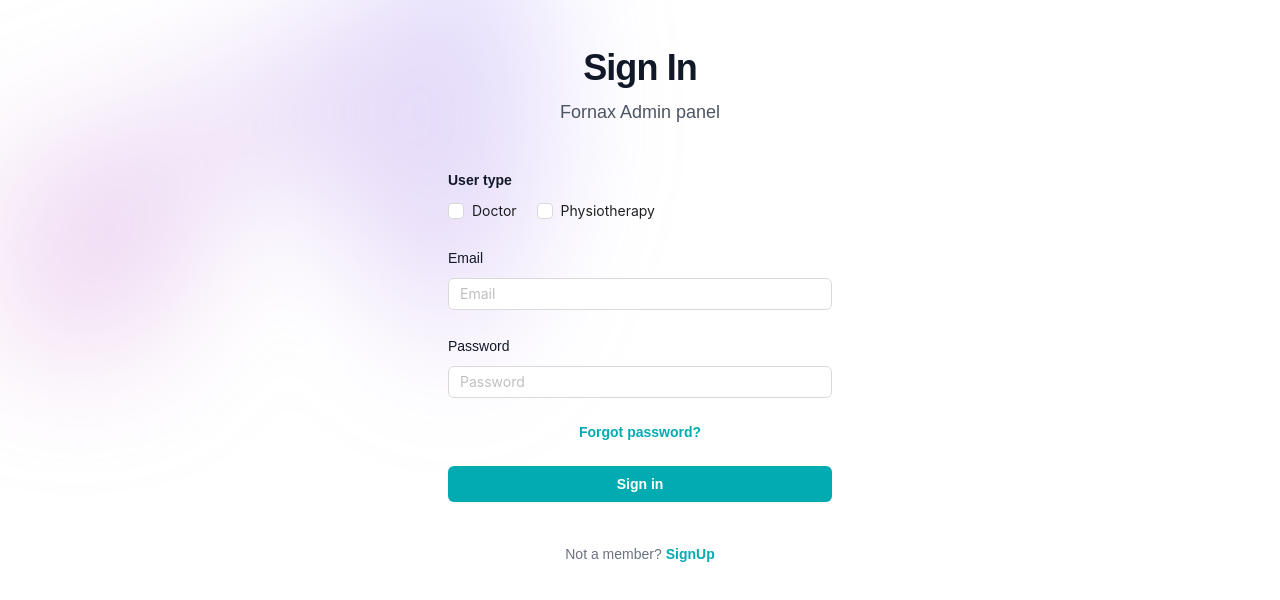
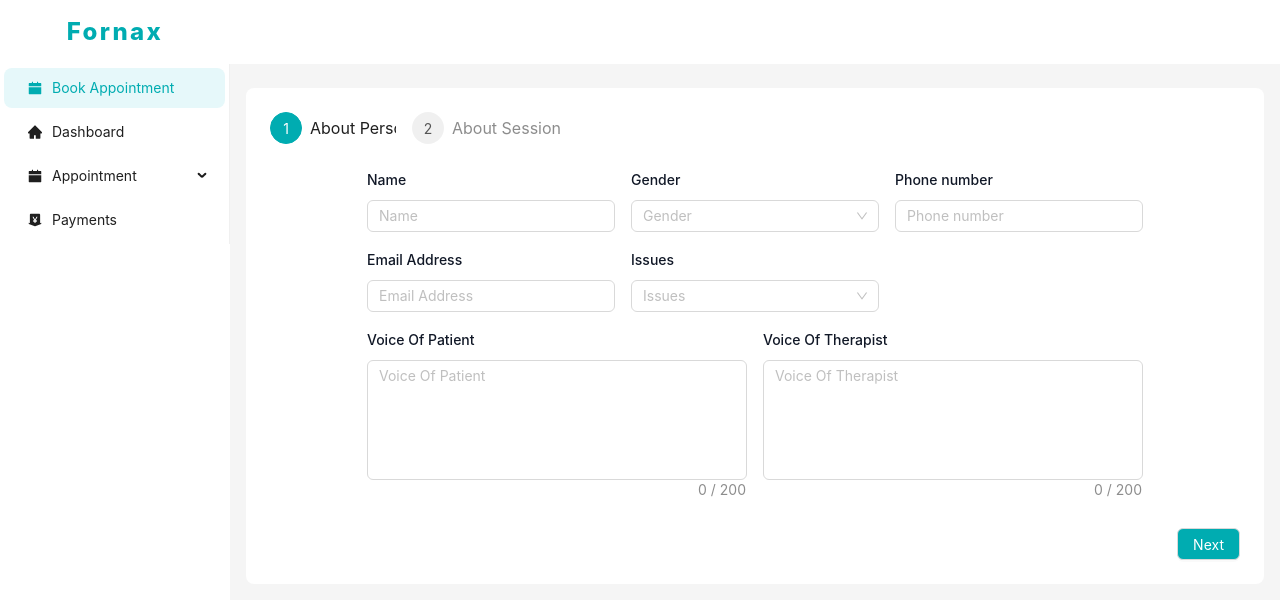
Before and after one commit to mohit-byteRoamer/Org_Admin_Panel, a React (Create React App) app: page / in a window 1280 px wide. Shown: the top 600 px of the page. Built offline with nearby package versions, Linux system fonts and the light colour scheme.

Commit message:
correction in code

```diff
--- a/package.json
+++ b/package.json
@@ -3,7 +3,6 @@
   "version": "0.1.0",
   "private": true,
   "dependencies": {
-    "@hookform/devtools": "^4.3.1",
     "@hookform/resolvers": "^3.3.4",
     "@testing-library/jest-dom": "^5.17.0",
     "@testing-library/react": "^13.4.0",
--- a/src/App.js
+++ b/src/App.js
@@ -12,8 +12,8 @@ function App() {
   }, []);
   return (
     <div className="App">
-      <SignIn />
-      {/* <AppLayout /> */}
+      {/* <SignIn /> */}
+      <AppLayout />
     </div>
   );
 }
```
